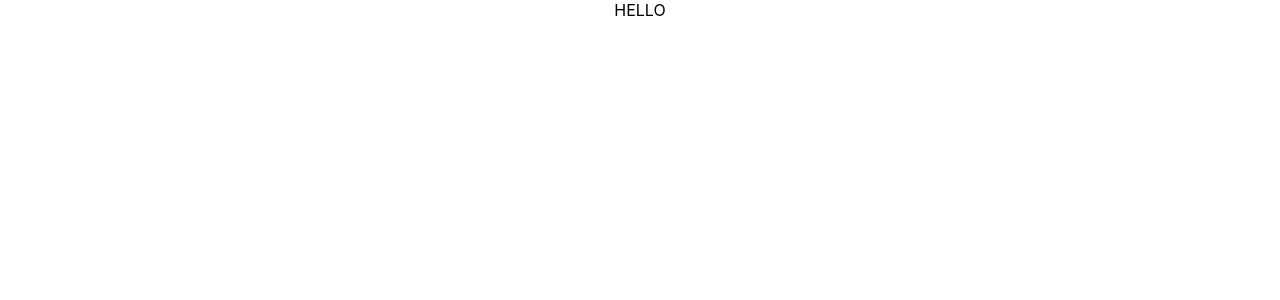
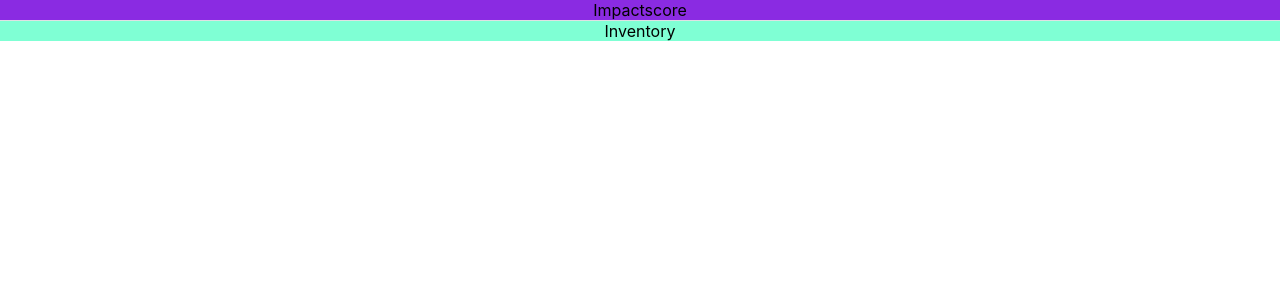
Before and after one commit to amFarwati/SPOC_Analyse_Impact_IT, a React (Create React App) app in the folder v_0.0/: page / in a window 1280 px wide. Shown: the top 300 px of the page. Built offline with nearby package versions, Linux system fonts and the light colour scheme.

Commit message:
creation page Dashboard

```diff
--- a/v_0.0/package.json
+++ b/v_0.0/package.json
@@ -3,9 +3,15 @@
   "version": "0.1.0",
   "private": true,
   "dependencies": {
+    "@emotion/react": "^11.11.1",
+    "@emotion/styled": "^11.11.0",
+    "@fontsource/inter": "^5.0.8",
+    "@mui/joy": "^5.0.0-beta.7",
     "@testing-library/jest-dom": "^5.17.0",
     "@testing-library/react": "^13.4.0",
     "@testing-library/user-event": "^13.5.0",
+    "csvtojson": "^2.0.10",
+    "express": "^4.18.2",
     "react": "^18.2.0",
     "react-dom": "^18.2.0",
     "react-scripts": "5.0.1",
--- a/v_0.0/src/App.js
+++ b/v_0.0/src/App.js
@@ -1,9 +1,11 @@
 import './styles/App.css';
+import Dashboard from "./pages/Dashboard";
+
 
 function App() {
   return (
     <div className="App">
-      HELLO
+      <Dashboard/>
     </div>
   );
 }
--- /dev/null
+++ b/v_0.0/src/components/ImpactScore.js
@@ -0,0 +1,12 @@
+import React from 'react';
+import "../styles/ImpactScore.css";
+
+function ImpactScore() {
+  return (
+    <div className='impactScore'>
+      Impactscore
+    </div>
+  )
+}
+
+export default ImpactScore
--- /dev/null
+++ b/v_0.0/src/components/Inventory.js
@@ -0,0 +1,12 @@
+import React from 'react'
+import "../styles/Inventory.css";
+
+function Inventory() {
+  return (
+    <div className='inventory'>
+      Inventory
+    </div>
+  )
+}
+
+export default Inventory
--- /dev/null
+++ b/v_0.0/src/pages/Dashboard.js
@@ -0,0 +1,19 @@
+import React from 'react';
+import "../styles/Dashboard.css";
+
+import ImpactScore from "../components/ImpactScore"
+import Inventory from "../components/Inventory"
+import Divider from '@mui/joy/Divider';
+
+
+function Dashboard() {
+  return (
+    <div>
+        <ImpactScore/>
+        <Divider orientation="horizontal" />
+        <Inventory/>
+    </div>
+  )
+}
+
+export default Dashboard
--- /dev/null
+++ b/v_0.0/src/styles/ImpactScore.css
@@ -0,0 +1,3 @@
+.impactScore{
+    background-color: blueviolet;
+}
--- /dev/null
+++ b/v_0.0/src/styles/Inventory.css
@@ -0,0 +1,3 @@
+.inventory{
+    background-color: aquamarine;
+}
```
Also changed, not shown: v_0.0/src/styles/Dashboard.css (added), 2 other files (tests, documents, lock files or other folders).
